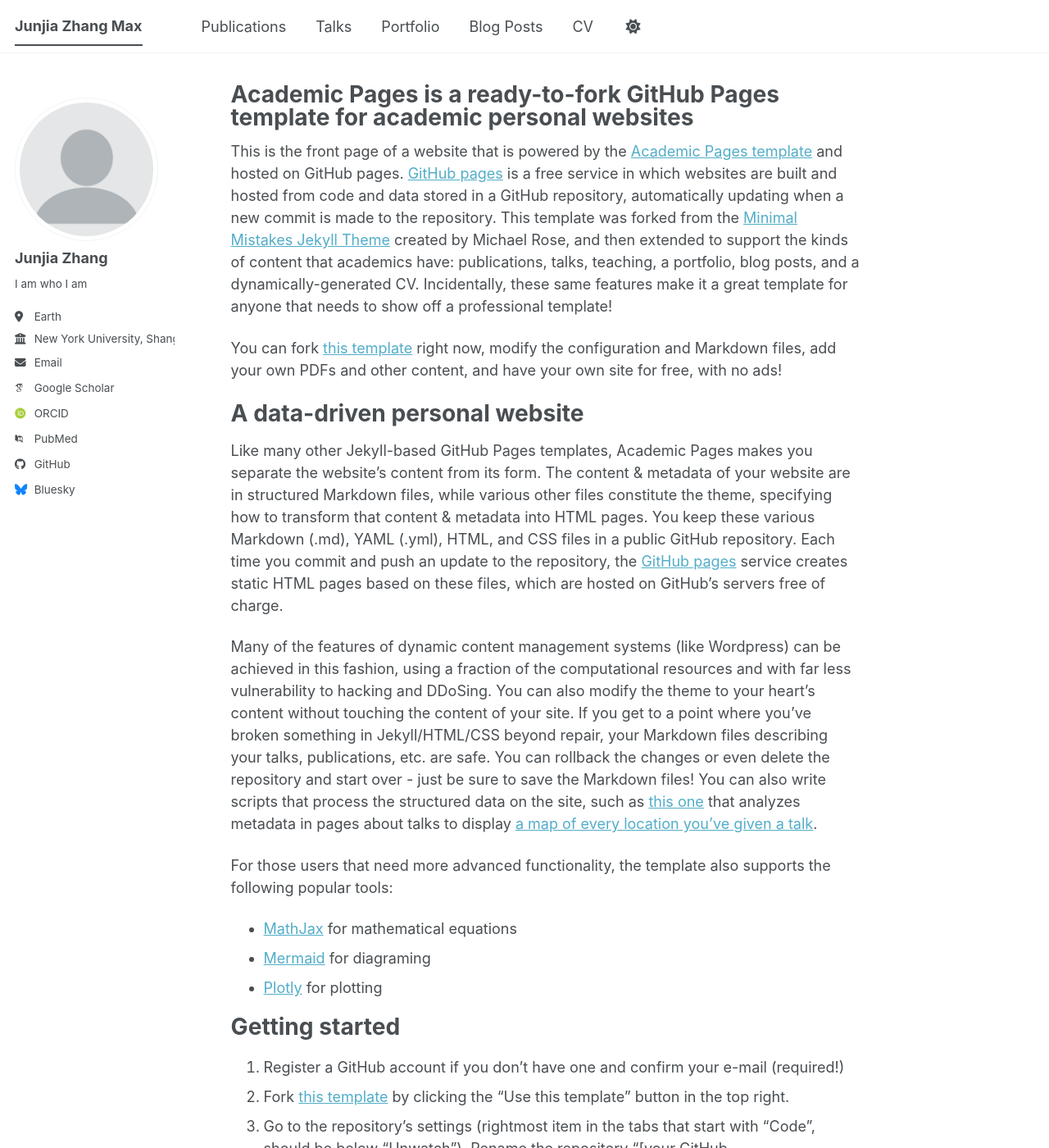
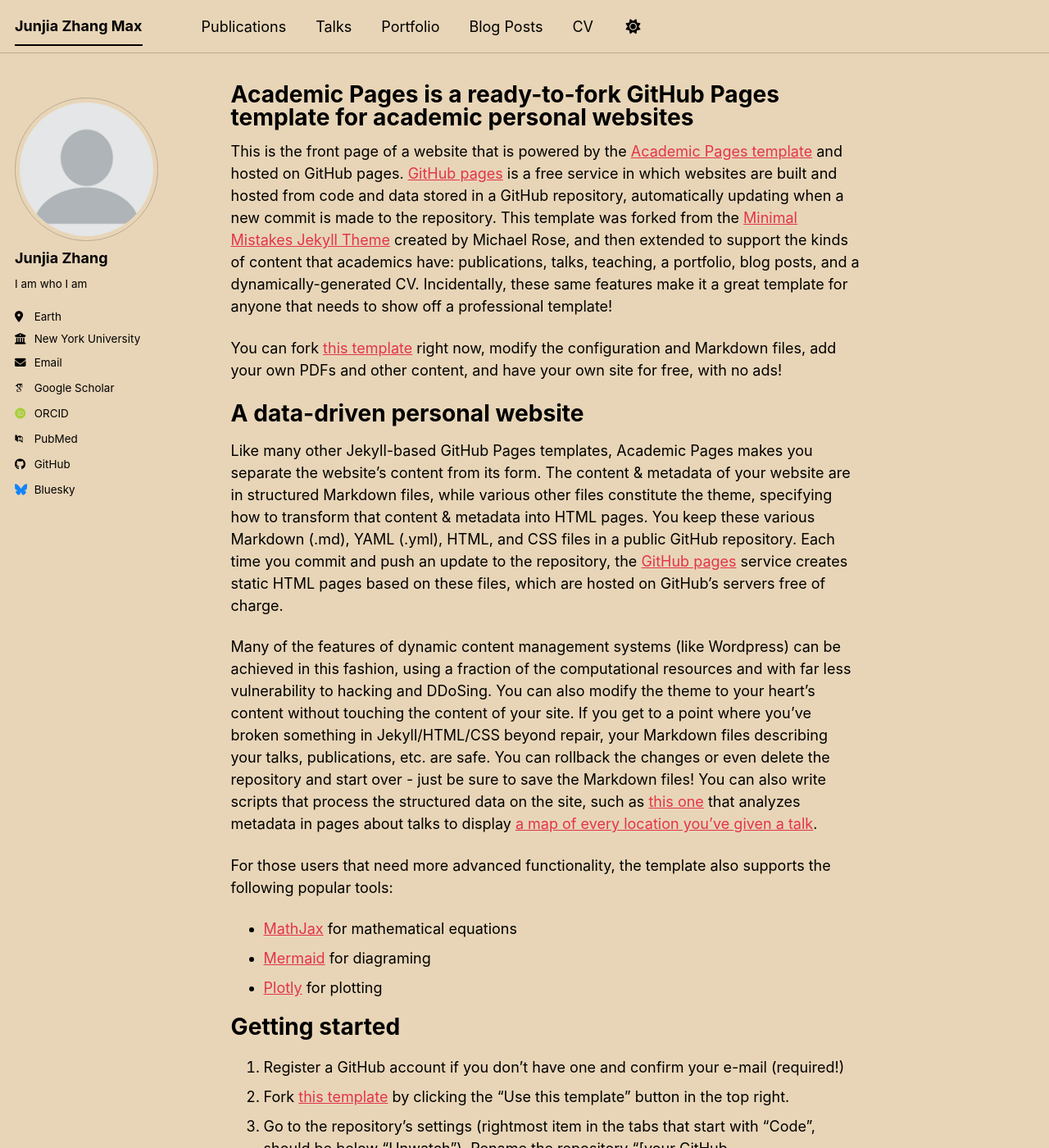
Before and after one commit to JunjiaZhangMax/junjiazhangmax.github.io, a Jekyll site: the page built from _pages/about.md, in a window 1280 px wide and 1400 px high. Shown: the whole window at 82% size. Built offline with Jekyll 4.4.1, drawn with Linux system fonts in a browser that asks for light colours; some web fonts are replaced; a script bundle is joined from its source files by our own code; library files that are not in the unit come from our copies.

Commit message:
Update _config.yml

```diff
--- a/_config.yml
+++ b/_config.yml
@@ -8,7 +8,7 @@
 
 # Basic Site Settings
 locale                   : "en-US"
-site_theme               : "default" # The available themes options are "default", "air", "sunrise", "mint", "dirt" and "contrast"
+site_theme               : "sunrise" # The available themes options are "default", "air", "sunrise", "mint", "dirt" and "contrast"
 title                    : "Junjia Zhang Max"
 title_separator          : "-"
 name                     : &name "Junjia Zhang"
@@ -28,7 +28,7 @@
   pronouns         : # example: "she/her"
   bio              : "I am who I am"
   location         : "Earth"
-  employer         : "New York University, Shanghai"
+  employer         : "New York University"
   uri              : # URL
   email            : "jz7842@nyu.edu"
 
```
